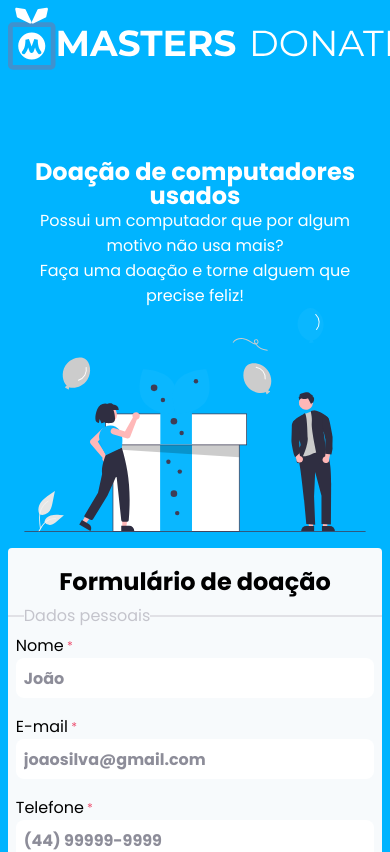
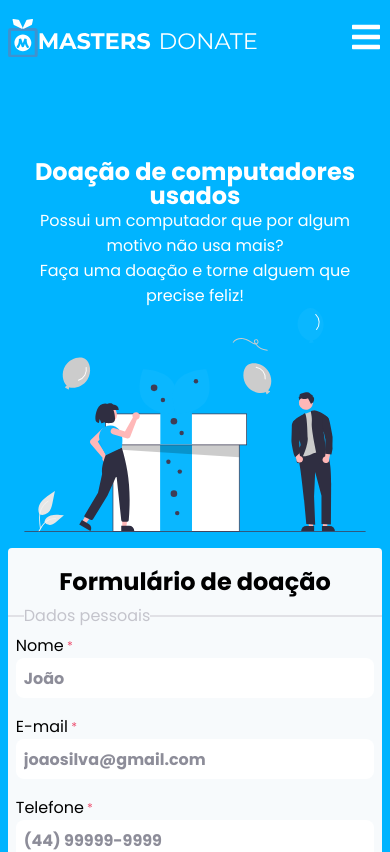
Before and after one commit to joaosilva-web/masters-donate-computers, a Next.js app: page / in a window 390 px wide. Shown: the top 852 px of the page. Built offline with nearby package versions, Linux system fonts and the light colour scheme; no server answers.

Commit message:
adjust to mobile render

```diff
--- a/components/NavBar/index.tsx
+++ b/components/NavBar/index.tsx
@@ -1,6 +1,7 @@
 import Link from "next/link";
 import { useRouter } from "next/router";
-import { useEffect, useState } from "react";
+import { useEffect, useLayoutEffect, useState } from "react";
+import { render } from "react-dom";
 import { FaBars } from "react-icons/fa";
 import { IoMdClose } from "react-icons/io";
 import { navData } from "../../utils/mocks/navData";
@@ -16,6 +17,7 @@ import {
 export const NavBar = () => {
   const router = useRouter();
   const [screenSize, setScreenSize] = useState<number>();
+  const [isMobile, setIsmobile] = useState(false)
   const [isMobileMenuOpen, setIsMobileMenuOpen] = useState(false);
 
   // GET THE SCREEN SIZE
@@ -23,8 +25,11 @@ export const NavBar = () => {
     window.addEventListener("resize", () => {
       setScreenSize(window.screen.width);
     });
-    console.log(window.screen.width);
-  }, []);
+
+    window.screen.width <= 1024? setIsmobile(true) : setIsmobile(false)
+
+    console.log(screenSize);
+  }, [screenSize]);
 
   // FUNCTION THAT RETURNS THE NAVIGATION DATA WITHIN A LIST
   function returnNavData() {
@@ -53,7 +58,7 @@ export const NavBar = () => {
     <NavBarContainer isMobileMenuOpen={isMobileMenuOpen}>
       <Logo onClick={() => router.push("/")}>
         <svg
-          width={screenSize && screenSize <= 768 ? "250" : "400"}
+          width={isMobile? "250" : "400"}
           viewBox="0 0 665 111"
           fill="none"
           xmlns="http://www.w3.org/2000/svg"
@@ -87,7 +92,7 @@ export const NavBar = () => {
           />
         </svg>
       </Logo>
-      {screenSize && screenSize < 1440 ? (
+      {isMobile && (
         <>
           <MenuBars
             isMobileMenuOpen={isMobileMenuOpen}
@@ -104,7 +109,9 @@ export const NavBar = () => {
             {returnNavData()}
           </MenuMobile>
         </>
-      ) : (
+      )}
+
+      {!isMobile && (
         <Menu>{returnNavData()}</Menu>
       )}
     </NavBarContainer>
```
